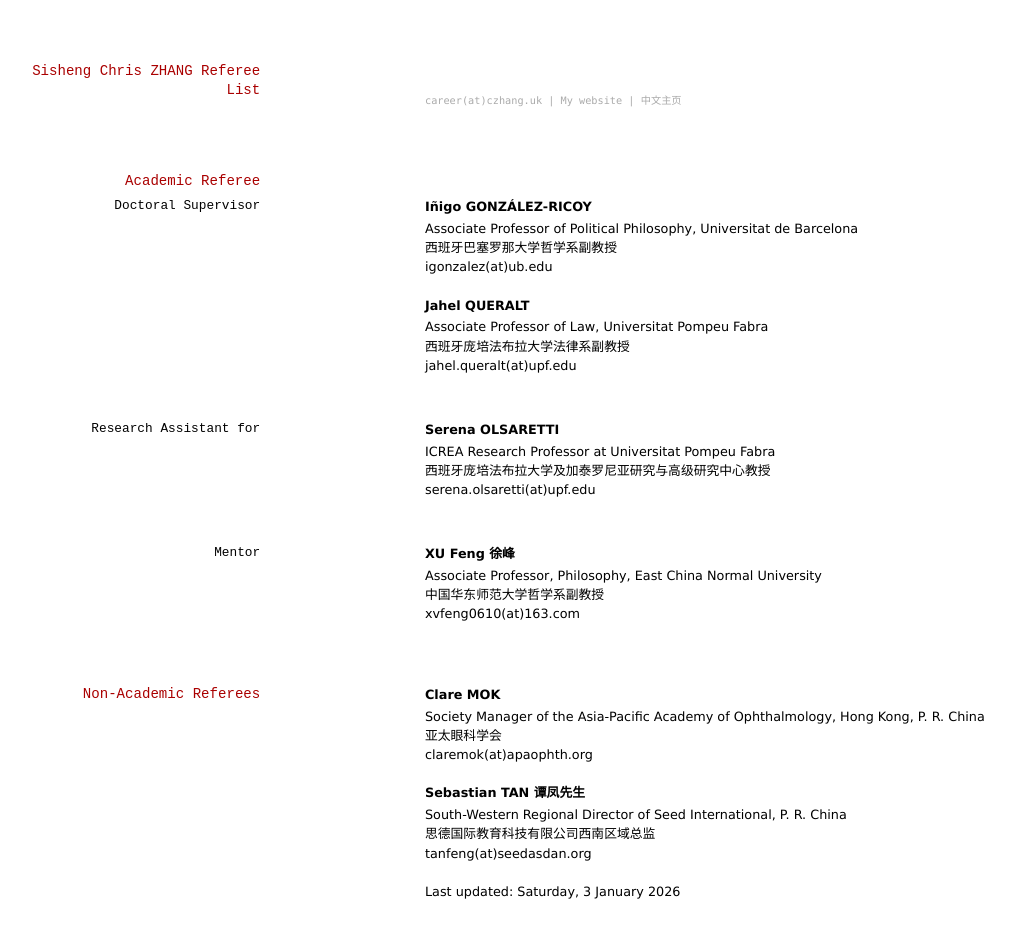
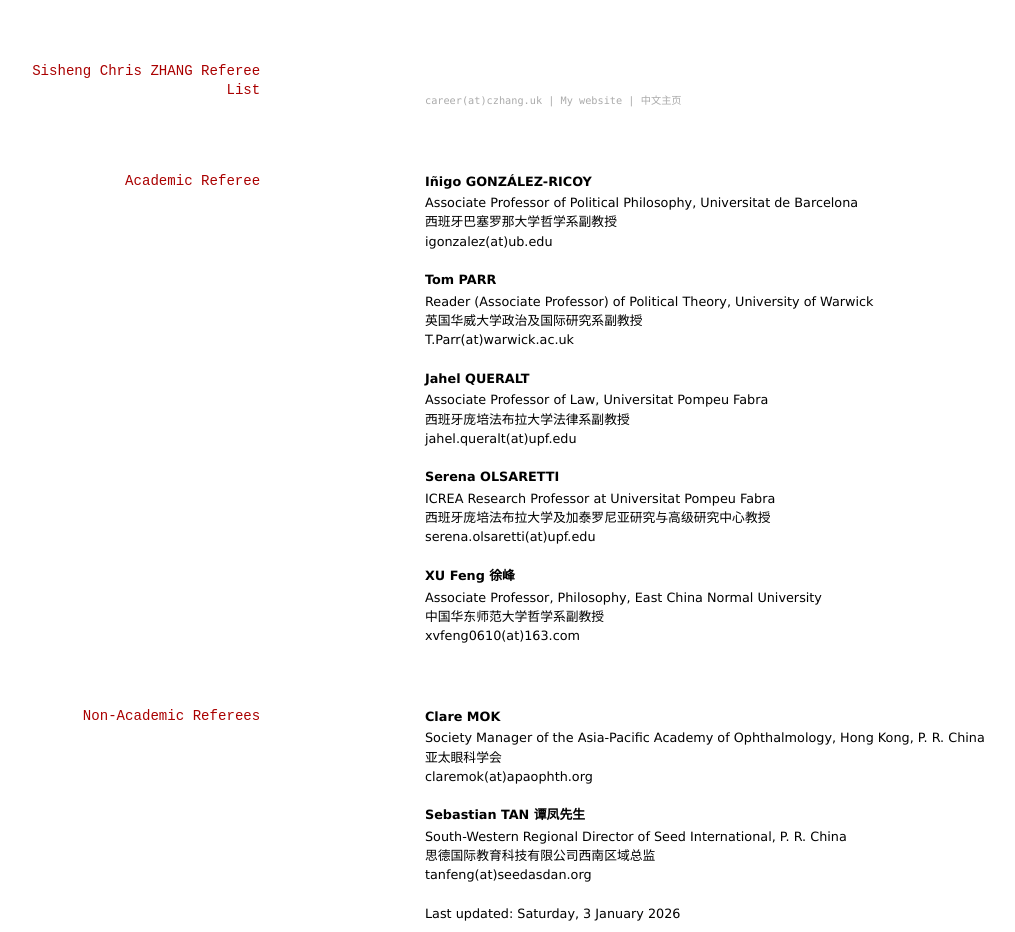
Before and after one commit to kzssc/ref, a Jekyll site: the page built from index.md, in a window 1280 px wide. Shown: the whole page, without its empty margins (6-1021 px from the left). Built offline with Jekyll 4.4.1, drawn with Linux system fonts in a browser that asks for light colours; before the commit the page ends 910 px from its top, so only the background shows below that.

Commit message:
Update academic referee section in index.md
Added new academic referees and their details.

```diff
--- a/index.md
+++ b/index.md
@@ -12,11 +12,17 @@ title: S. Chris Zhang
 
 
 ## Academic Referee
-### Doctoral Supervisor
+
 __Iñigo GONZÁLEZ-RICOY__
 - Associate Professor of Political Philosophy, Universitat de Barcelona
 - ⻄班⽛巴塞罗那⼤学哲学系副教授
 - igonzalez(at)ub.edu
+
+__Tom PARR__
+- Reader (Associate Professor) of Political Theory, University of Warwick
+- 英国华威⼤学政治及国际研究系副教授
+- T.Parr(at)warwick.ac.uk
+
 
 
 __Jahel QUERALT__
@@ -26,14 +32,12 @@ __Jahel QUERALT__
 
 
 
-### Research Assistant for
 
 __Serena OLSARETTI__
 - ICREA Research Professor at Universitat Pompeu Fabra
 - 西班牙庞培法布拉大学及加泰罗尼亚研究与高级研究中心教授
 - serena.olsaretti(at)upf.edu
 
-### Mentor
 
 __XU Feng 徐峰__
 - Associate Professor, Philosophy, East China Normal University
```
